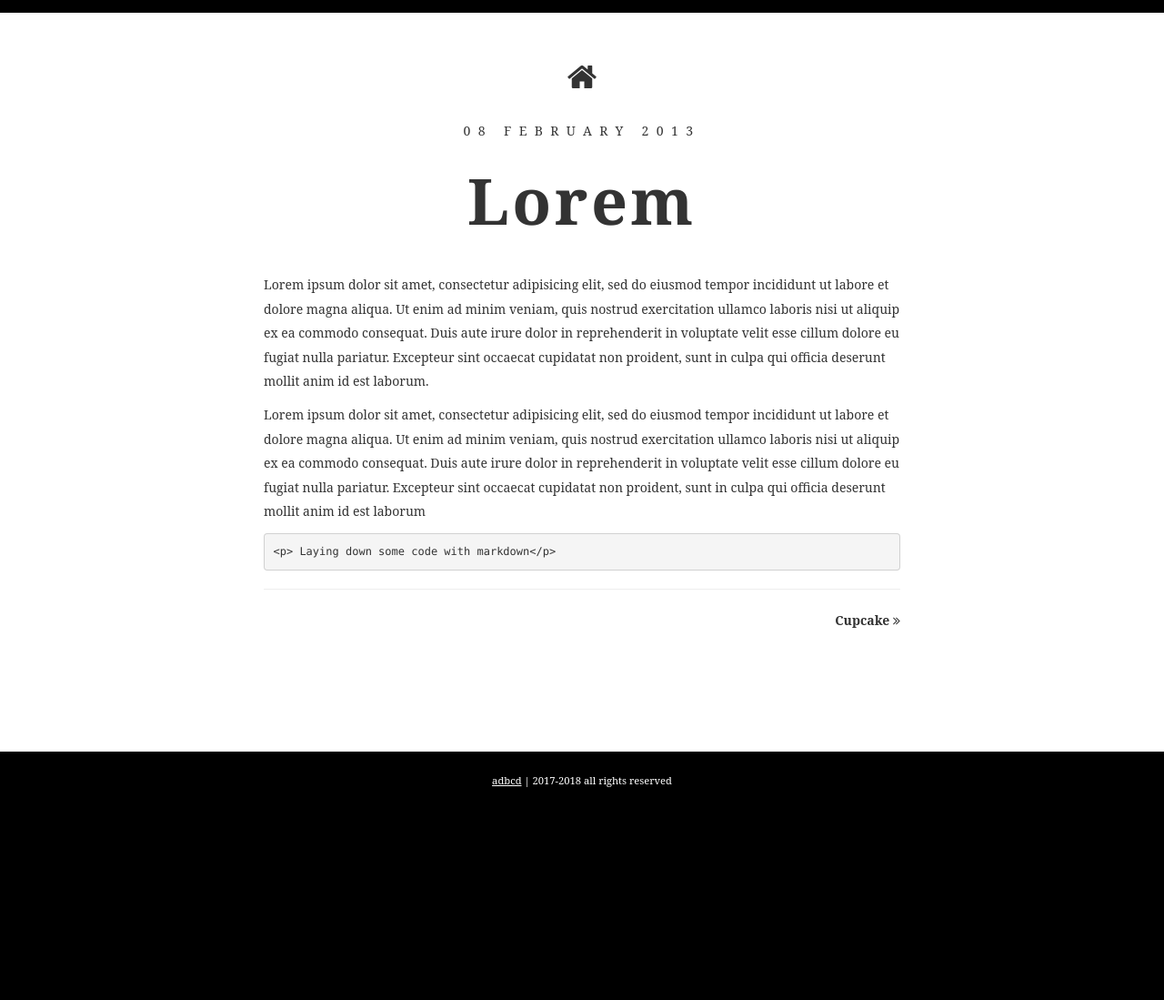
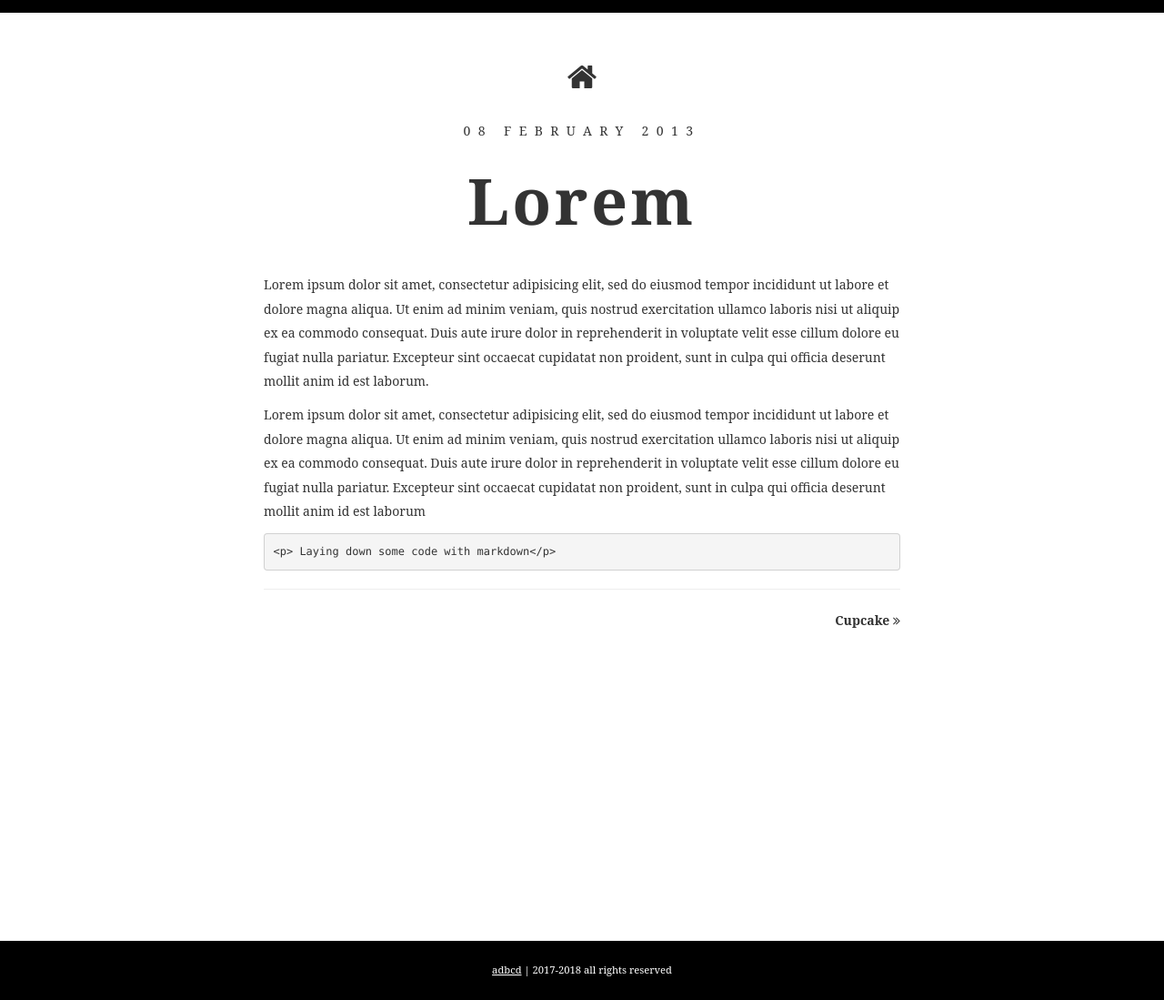
Before and after one commit to Vijayanpp/Scriptworlds, a Jekyll site: the page built from _posts/2013-02-08-firstpost.md, in a window 1280 px wide. Shown: the whole page at 91% size. Built offline with Jekyll 4.4.1, drawn with Linux system fonts in a browser that asks for light colours; some web fonts are replaced; before the commit the page ends 900 px from its top, so only the background shows below that.

Commit message:
commiting

```diff
--- a/_layouts/default.html
+++ b/_layouts/default.html
@@ -7,7 +7,7 @@
 			<meta name="viewport" content="width=device-width, initial-scale=1.0">
 		-->
 		<meta http-equiv="X-UA-Compatible" content="IE=edge,chrome=1">
-		 <!--  <meta name="viewport" content="width=device-width, initial-scale=1"> -->
+		  <meta name="viewport" content="width=device-width, initial-scale=1.0, maximum-scale=1">
 		    <meta name="author" content="vijayan pp">
 		<link rel="author" href="/humans.txt">
 		<meta name="description" content=" Script Word is the collection of JavaScript Tutorial">
@@ -28,7 +28,7 @@
 		<link rel="apple-touch-icon-precomposed" href="ico/apple-touch-icon-57-precomposed.png">
 		<link rel="shortcut icon" href="ico/favicon.png">
 	</head>
-	<body>
+	<body style="min-height: 100vh;">
 	<!-- Header
 	    ================================================== -->
 	<header>
--- a/_layouts/post_page.html
+++ b/_layouts/post_page.html
@@ -11,7 +11,7 @@
 					<i class="icon-home"></i>
 				</a>
 			</article>
-			<article class="post">
+			<article class="post" style="min-height: 100vh;">
 				<h5>{{ page.date | date: "%d %B %Y" }}</h5>
 				<h2 class="content">{{page.title}}</h2>
 				<section>
```
